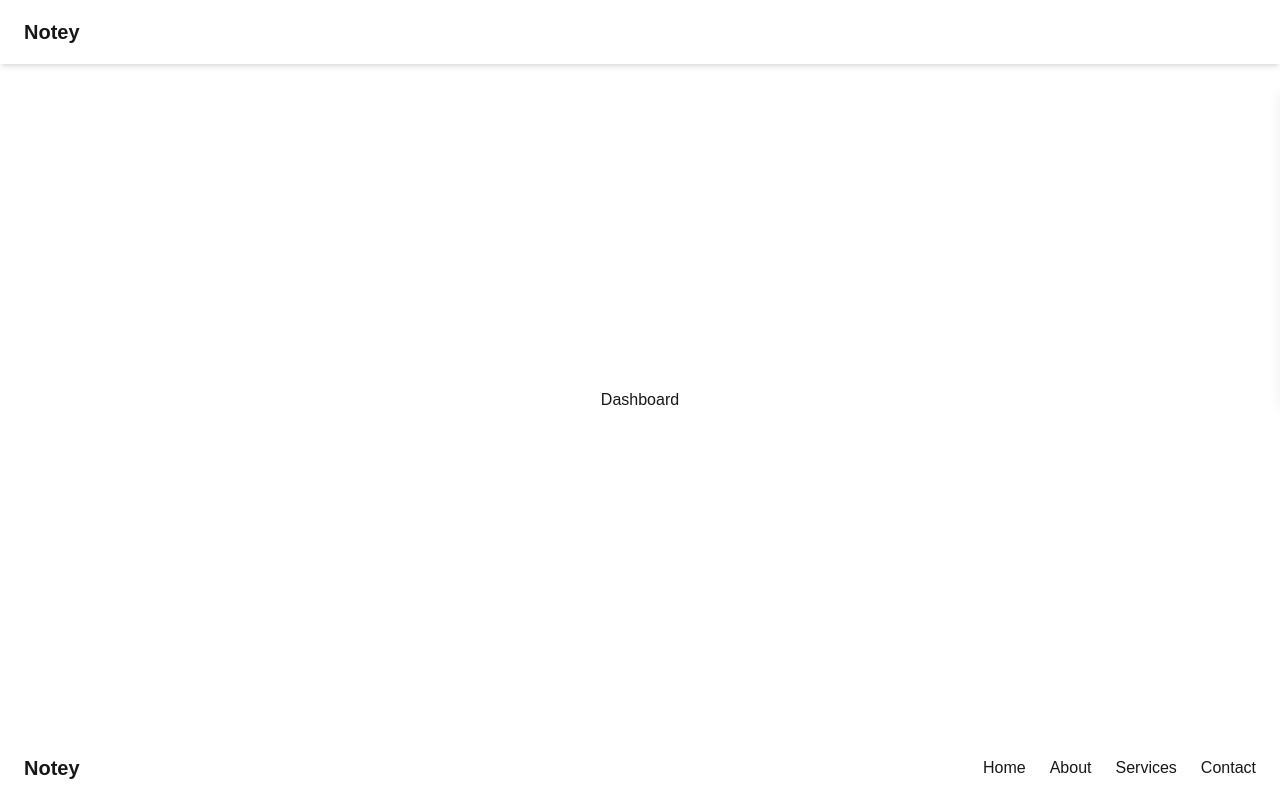
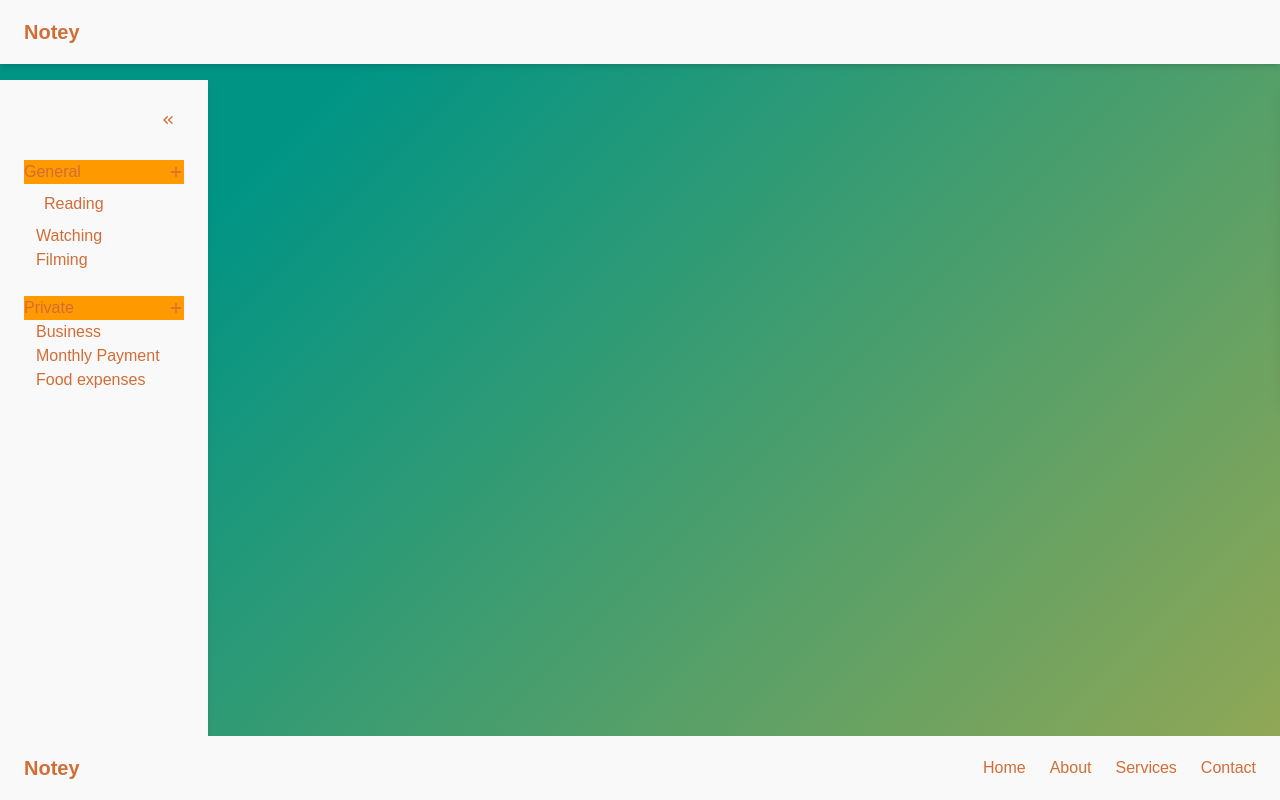
Before and after one commit to zayinhd/notey, a Next.js app: page /dashboard in a window 1280 px wide. Built offline with nearby package versions, Linux system fonts and the light colour scheme; no server answers.

Commit message:
feat(dashboard): initial scaffold for dashboard page

```diff
--- a/app/dashboard/page.tsx
+++ b/app/dashboard/page.tsx
@@ -1,3 +1,60 @@
+"use client";
+
+import { Plus, ChevronsRight, ChevronsLeft } from "lucide-react";
+import { useState } from "react";
+
 export default function Dashboard() {
-    return <div>Dashboard</div>;
+    const [isOpen, setIsOpen] = useState<boolean>(true);
+
+    return (
+        <div className="flex justify-center items-center">
+            <aside className="w-52 h-full pt-6 gap-6  fixed top-20 left-0 right-0  bg-white shadow-md flex flex-col justify-items-center items-start px-6 z-50">
+                {isOpen ? (
+                    <>
+                        <div className="w-full  flex flex-row-reverse">
+                            <button className="p-2 hover:bg-primary hover:text-white">
+                                <ChevronsLeft size={16} />
+                            </button>
+                        </div>
+                        <div className="w-full">
+                            <div className=" bg-amber-500 flex items-center justify-between">
+                                <h1>General</h1>
+                                <i>
+                                    <Plus size={16} />
+                                </i>
+                            </div>
+
+                            <ul className="ml-3">
+                                <li className="p-2 hover:bg-primary hover:text-white">
+                                    Reading
+                                </li>
+                                <li>Watching</li>
+                                <li>Filming</li>
+                            </ul>
+                        </div>
+                        <div className="w-full">
+                            <div className=" bg-amber-500 flex items-center justify-between">
+                                <h1>Private</h1>
+                                <i>
+                                    <Plus size={16} />
+                                </i>
+                            </div>
+                            <ul className="ml-3">
+                                <li>Business</li>
+                                <li>Monthly Payment</li>
+                                <li>Food expenses</li>
+                            </ul>
+                        </div>
+                    </>
+                ) : (
+                    <div>
+                        <button onClick={() => setIsOpen(false)}>
+                            <ChevronsRight size={16} />
+                        </button>
+                    </div>
+                )}
+            </aside>
+            <section></section>
+        </div>
+    );
 }
--- a/app/globals.css
+++ b/app/globals.css
@@ -1,13 +1,19 @@
 @import "tailwindcss";
 
 :root {
-    --background: #ffffff;
-    --foreground: #171717;
+    --background: linear-gradient(135deg, #009485 20%, #96a854 100%);
+    --foreground: #050505;
 }
 
 @theme inline {
     --color-background: var(--background);
     --color-foreground: var(--foreground);
+    --color-primary: #d16d37;
+    --color-secondary: #060517;
+    --color-tertiary: #009485;
+    --color-red: #b80000;
+    --color-white: #f9f9f9;
+    --color-dark: #050505;
     --font-sans: var(--font-geist-sans);
     --font-mono: var(--font-geist-mono);
 }
@@ -23,6 +29,6 @@ body {
     width: 100vw;
     height: 100vh;
     background: var(--background);
-    color: var(--foreground);
+    color: var(--color-primary);
     font-family: Arial, Helvetica, sans-serif;
 }
```
